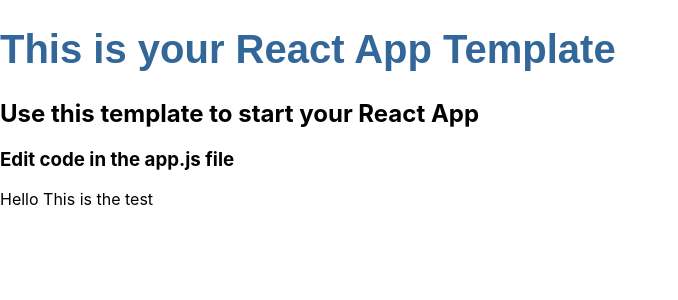
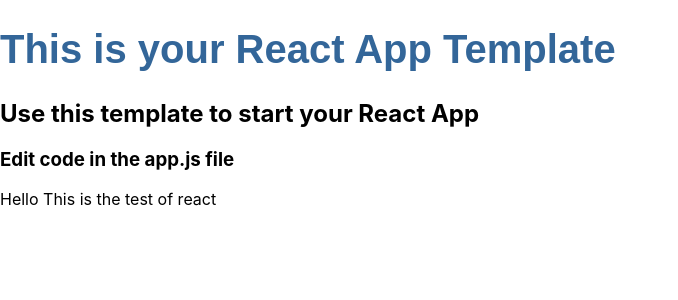
Before and after one commit to staubracing/webpack-react-template, a React app: page / in a window 1280 px wide. Shown: the top 300 px of the page, without its empty margins (0-678 px from the left). Built offline with nearby package versions, Linux system fonts and the light colour scheme.

Commit message:
added webpack dev server

```diff
--- a/package.json
+++ b/package.json
@@ -27,6 +27,7 @@
     "style-loader": "^3.3.3",
     "webpack": "^5.89.0",
     "webpack-cli": "^5.1.4",
+    "webpack-dev-middleware": "^6.1.1",
     "webpack-dev-server": "^4.15.1"
   }
 }
--- a/src/components/Hello.js
+++ b/src/components/Hello.js
@@ -1,6 +1,6 @@
 
 function Hello() {
-  return <div>Hello This is the test</div>;
+  return <div>Hello This is the test of react</div>;
 }
 
 export default Hello;
--- a/webpack.config.js
+++ b/webpack.config.js
@@ -2,6 +2,9 @@
 const HtmlWebpackPlugin = require('html-webpack-plugin');
 
 module.exports = {
+
+  mode: 'development', // Set mode to development or production
+
   // Entry point of your application
   entry: './src/index.js',
 
```
Also changed, not shown: 2 other files (tests, documents, lock files or other folders).
